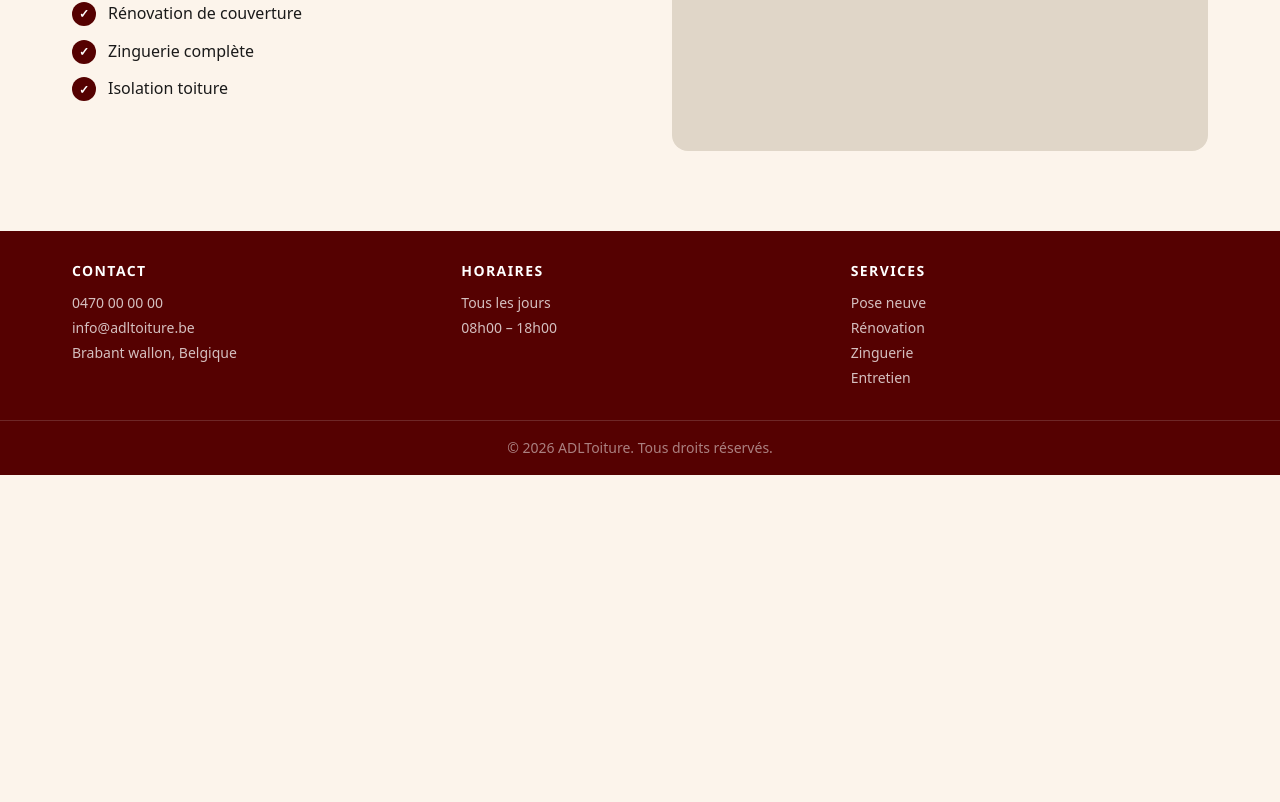
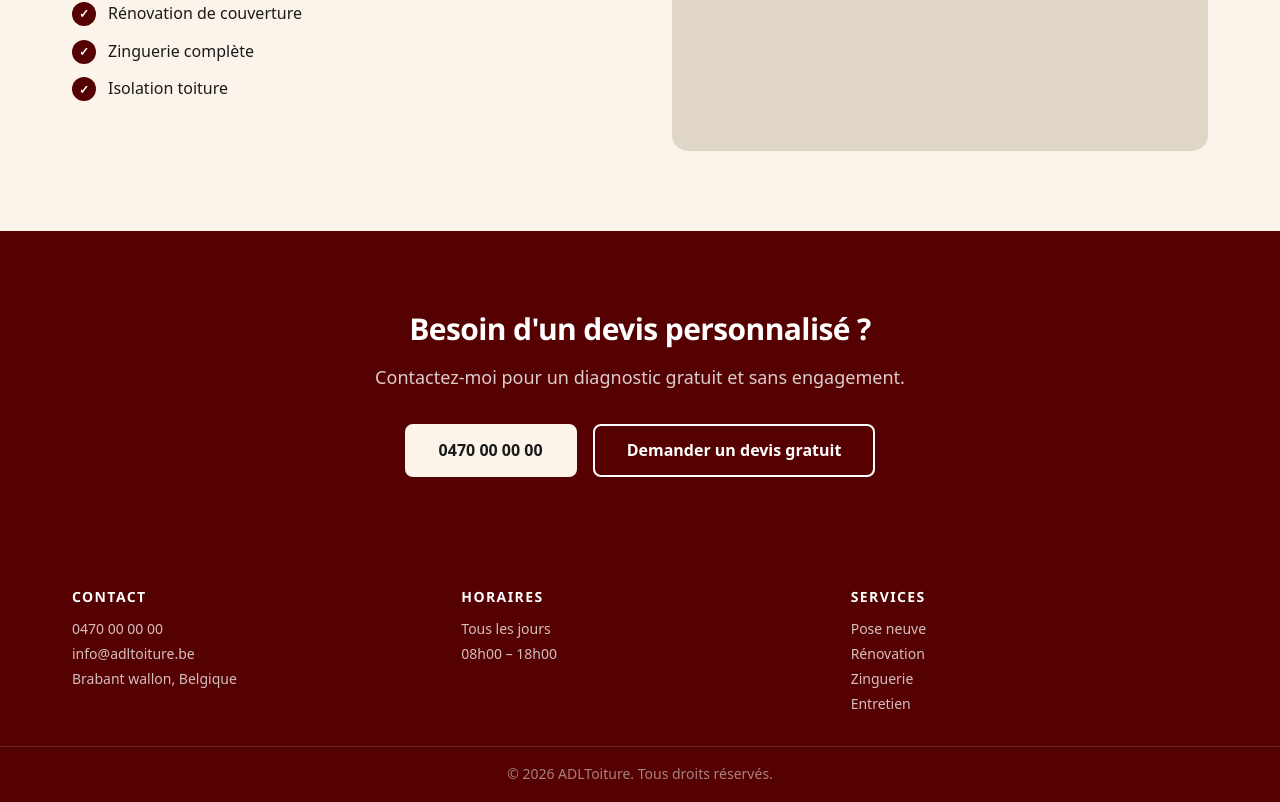
Before and after one commit to MyriamMI/ADLToiture, a React (Vite) app: page / in a window 1280 px wide. Shown: the part 1052-1854 px from the top of the page. Before the commit the page ends 1527 px from the top, so only its background shows below. Built offline with nearby package versions, Linux system fonts and the light colour scheme.

Commit message:
feat: build CTA section

```diff
--- /dev/null
+++ b/src/components/sections/Contact.css
@@ -0,0 +1,99 @@
+.cta {
+  background-color: var(--color-primary);
+}
+
+.cta__container {
+  max-width: var(--container-max);
+  margin: 0 auto;
+  padding: var(--space-20) var(--space-8);
+  display: flex;
+  flex-direction: column;
+  align-items: center;
+  text-align: center;
+  gap: var(--space-4);
+}
+
+.cta__title {
+  font-size: var(--text-3xl);
+  font-weight: 700;
+  color: var(--color-white);
+  letter-spacing: -0.02em;
+  line-height: 1.2;
+}
+
+.cta__subtitle {
+  font-size: var(--text-lg);
+  color: rgba(255, 255, 255, 0.8);
+  line-height: 1.6;
+}
+
+.cta__actions {
+  display: flex;
+  align-items: center;
+  gap: var(--space-4);
+  flex-wrap: wrap;
+  justify-content: center;
+  margin-top: var(--space-4);
+}
+
+/* ── Buttons ── */
+.cta__btn {
+  display: inline-flex;
+  align-items: center;
+  justify-content: center;
+  padding: var(--space-3) var(--space-8);
+  border-radius: var(--radius-md);
+  font-size: var(--text-base);
+  font-weight: 600;
+  text-decoration: none;
+  white-space: nowrap;
+  transition: background-color var(--transition), color var(--transition),
+    border-color var(--transition), transform var(--transition);
+}
+
+.cta__btn--primary,
+.cta__btn--primary:link,
+.cta__btn--primary:visited {
+  background-color: #fcf4eb;
+  color: #1a1a1a;
+  border: 2px solid #fcf4eb;
+}
+
+.cta__btn--primary:hover {
+  background-color: #ffffff;
+  border-color: #ffffff;
+  transform: translateY(-1px);
+}
+
+.cta__btn--outline,
+.cta__btn--outline:link,
+.cta__btn--outline:visited {
+  background-color: transparent;
+  color: var(--color-white);
+  border: 2px solid var(--color-white);
+}
+
+.cta__btn--outline:hover {
+  background-color: rgba(255, 255, 255, 0.1);
+  transform: translateY(-1px);
+}
+
+/* ── Mobile ── */
+@media (max-width: 768px) {
+  .cta__container {
+    padding: var(--space-12) var(--space-6);
+  }
+
+  .cta__title {
+    font-size: var(--text-2xl);
+  }
+
+  .cta__actions {
+    flex-direction: column;
+    width: 100%;
+  }
+
+  .cta__btn {
+    width: 100%;
+  }
+}
--- a/src/components/sections/Contact.jsx
+++ b/src/components/sections/Contact.jsx
@@ -1,7 +1,23 @@
+import { Link } from 'react-router-dom'
+import './Contact.css'
+
 export default function Contact() {
   return (
-    <section className="contact">
-      {/* TODO: contact section */}
+    <section className="cta">
+      <div className="cta__container">
+        <h2 className="cta__title">Besoin d'un devis personnalisé&nbsp;?</h2>
+        <p className="cta__subtitle">
+          Contactez-moi pour un diagnostic gratuit et sans engagement.
+        </p>
+        <div className="cta__actions">
+          <a href="tel:+32470000000" className="cta__btn cta__btn--primary">
+            0470 00 00 00
+          </a>
+          <Link to="/contact" className="cta__btn cta__btn--outline">
+            Demander un devis gratuit
+          </Link>
+        </div>
+      </div>
     </section>
   )
 }
```
